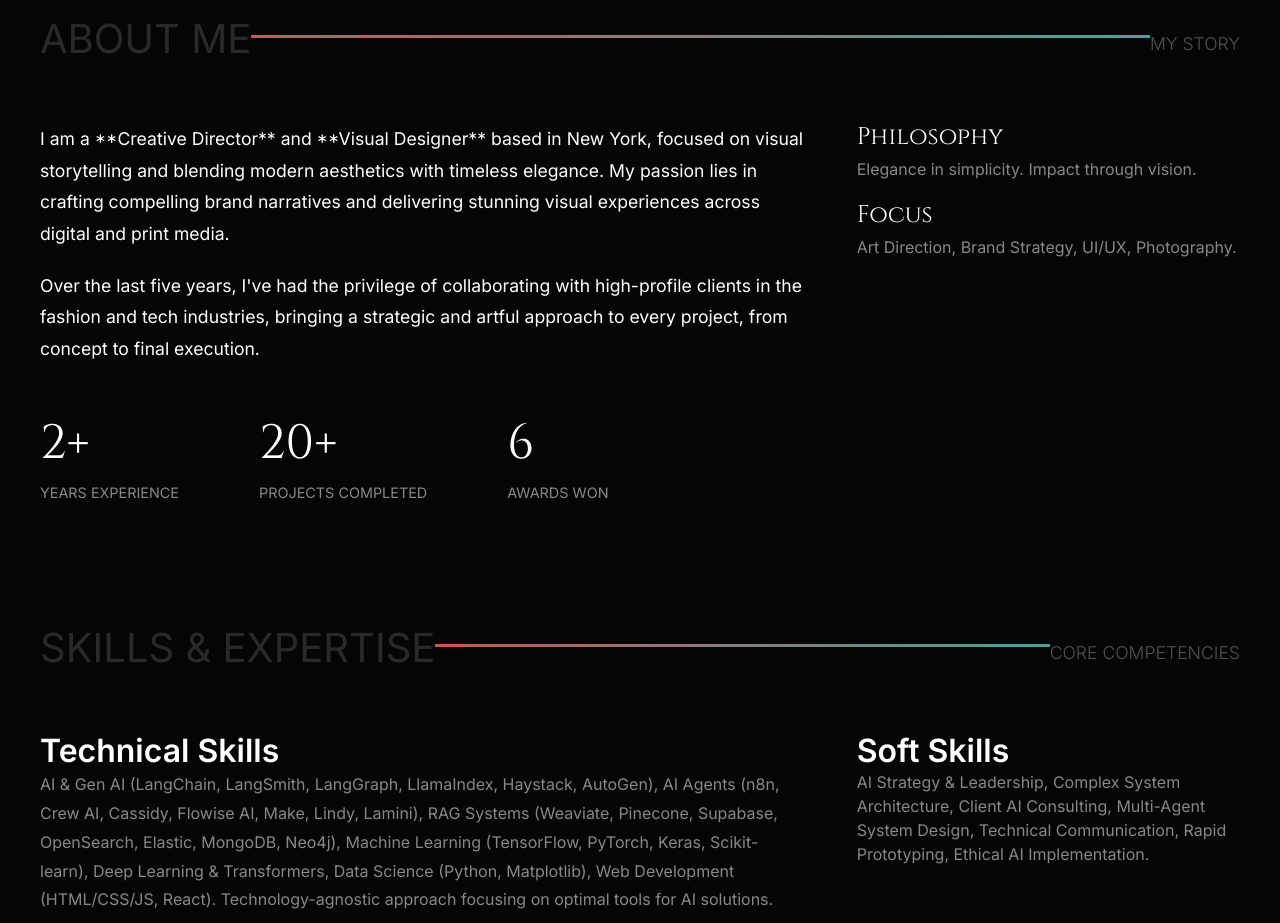
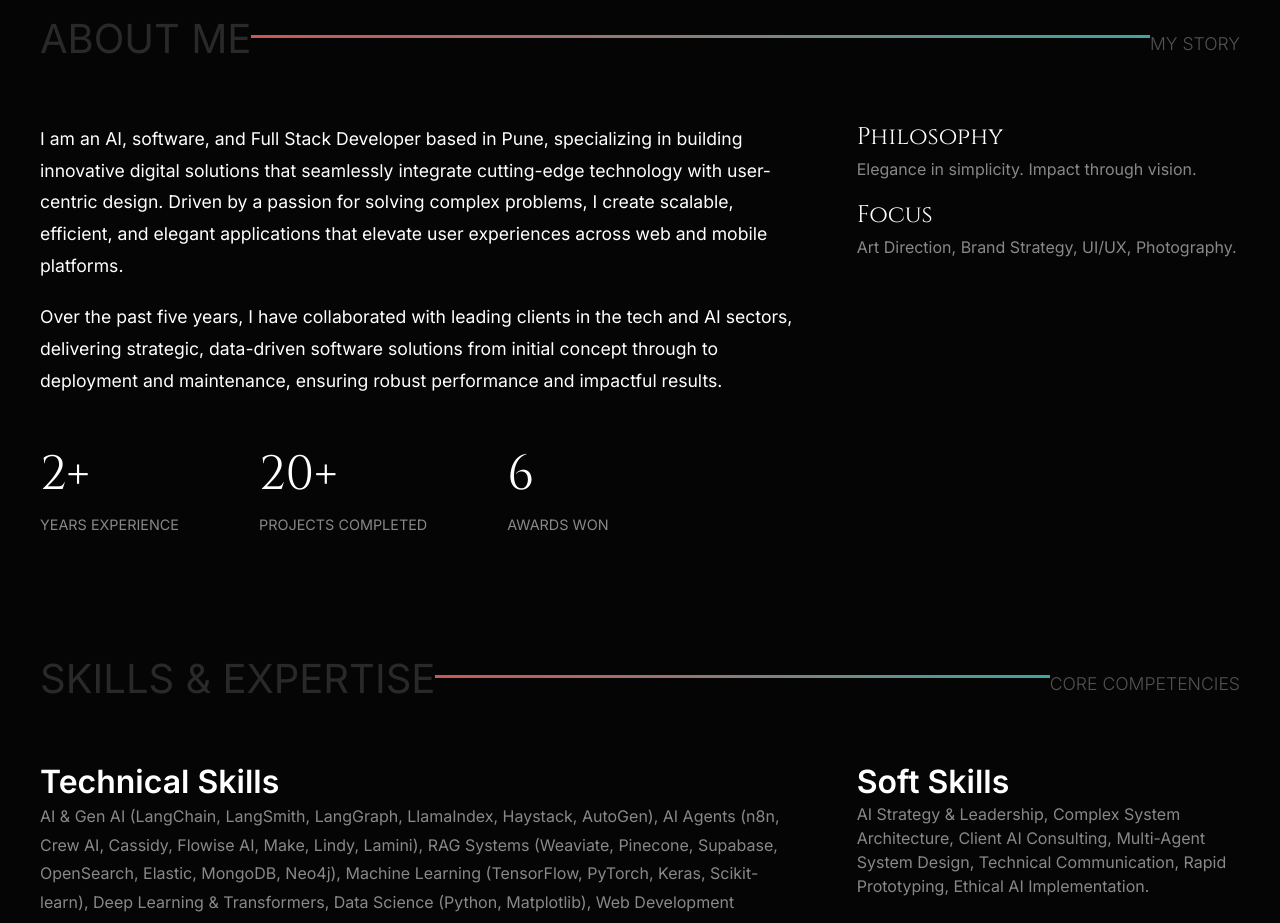
Before and after one commit to MohitNikhade/Mohit_Portfolio, a plain HTML site: page api/index.html in a window 1280 px wide. Shown: the part 940-1863 px from the top of the page. Drawn offline with nearby package versions, Linux system fonts and the light colour scheme; a small style sheet from the web is missing; files whose address does not match are found by name.

Commit message:
Update index.html

```diff
--- a/api/index.html
+++ b/api/index.html
@@ -1173,8 +1173,8 @@
 
         <div class="about-me-section">
             <div class="about-me-text">
-                <p>I am a **Creative Director** and **Visual Designer** based in New York, focused on visual storytelling and blending modern aesthetics with timeless elegance. My passion lies in crafting compelling brand narratives and delivering stunning visual experiences across digital and print media.</p>
-                <p style="margin-top: 20px;">Over the last five years, I've had the privilege of collaborating with high-profile clients in the fashion and tech industries, bringing a strategic and artful approach to every project, from concept to final execution.</p>
+                <p>I am an AI, software, and Full Stack Developer based in Pune, specializing in building innovative digital solutions that seamlessly integrate cutting-edge technology with user-centric design. Driven by a passion for solving complex problems, I create scalable, efficient, and elegant applications that elevate user experiences across web and mobile platforms.</p>
+                <p style="margin-top: 20px;">Over the past five years, I have collaborated with leading clients in the tech and AI sectors, delivering strategic, data-driven software solutions from initial concept through to deployment and maintenance, ensuring robust performance and impactful results.</p>
             </div>
             <div class="about-me-details">
                 <div class="details-item">
```
